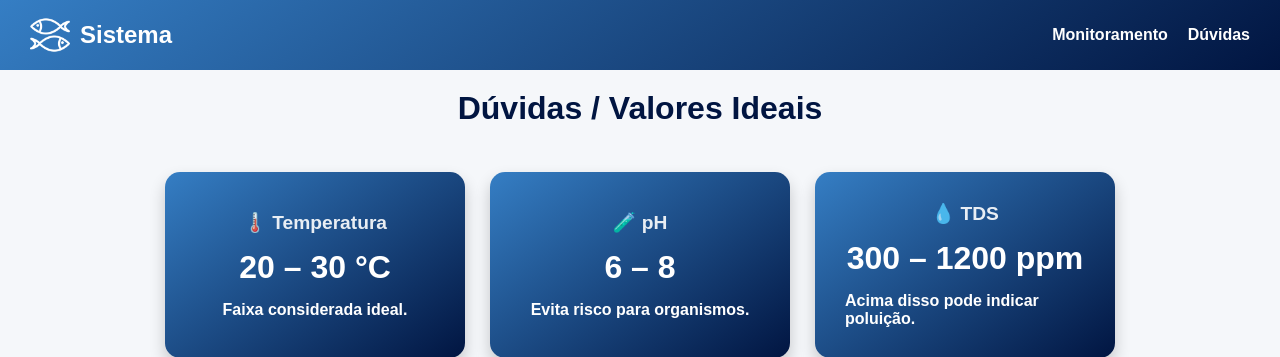
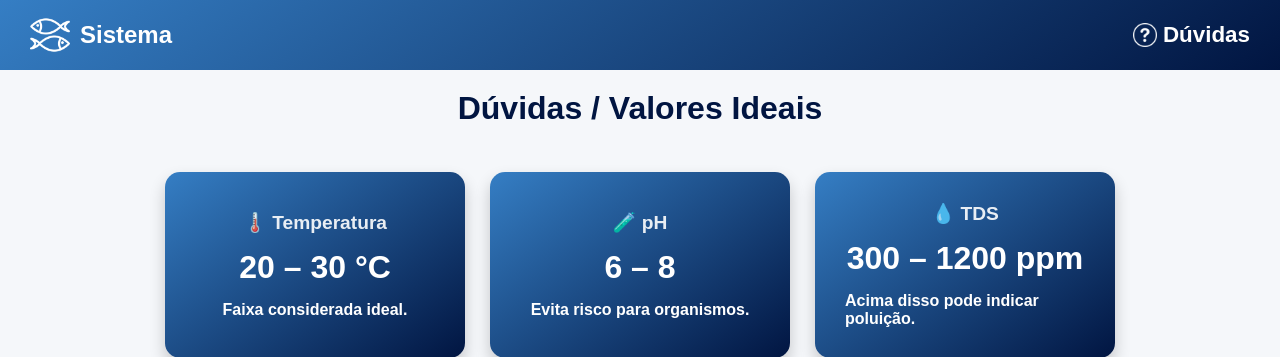
Before and after one commit to viniciucosmos/monitoramento-agua-django, a Django app: page /monitoramento/duvidas/ in a window 1280 px wide. Shown: the top 357 px of the page. Run offline with Django 5.2, Linux system fonts and the light colour scheme.

Commit message:
Ajustando Navbar

```diff
--- a/projeto/monitoramento/static/css/style.css
+++ b/projeto/monitoramento/static/css/style.css
@@ -12,6 +12,7 @@ body {
     color: #333;
 }
 
+
 .navbar {
     display: flex;
     justify-content: space-between;
@@ -22,29 +23,53 @@ body {
     position: sticky;
     top: 0;
     z-index: 1000;
+     font-size: 1.4rem;
 }
 
 .navbar .logo {
-    font-size: 1.5rem;
     font-weight: bold;
+     transition: transform 0.3s ease; /* Define a animação */
+}
+.navbar .logo:hover{
+    transform: scale(1.1); /* Define o tamanho padrão */
+  transition: transform 0.3s ease; /* Define a animação */
+}
+
+.link-duvidas {
+    display: flex;
+    align-items: center;
+    gap: 6px;             /* espaço entre ícone e texto */
+    text-decoration: none; /* remove sublinhado */
+    color: inherit;        /* mantém cor do texto da navbar */
+    font-weight: 500;
+      transition: transform 0.3s ease; /* Define a animação */
+
+}
+
+.link-duvidas .icon {
+    width: 24px;   /* tamanho do ícone */
+    height: 24px;
+    object-fit: contain;
 }
 
 .nav-links {
     list-style: none;
     display: flex;
     gap: 20px;
+    transition: transform 0.3s ease; /* Define a animação */
 }
 
-.nav-links a {
+.nav-links:hover{
+ transform: scale(1.1); /* Define o tamanho padrão */
+  transition: transform 0.3s ease; /* Define a animação */
+}
+
+.navbar a {
     text-decoration: none;
     color: white;
     font-weight: 500;
     transition: color 0.2s;
     font-weight: bold;
-}
-
-.nav-links a:hover {
-    color: #a8ffbf;
 }
 
 
@@ -98,8 +123,6 @@ h1 {
     transform: translateY(-5px);
     box-shadow: 0 12px 20px rgba(0, 0, 0, 0.3);
     background: linear-gradient(145deg, #1565af, #4a67a7);
-
-
 }
 
 .card .label {
@@ -120,7 +143,7 @@ background: linear-gradient(145deg, #e02929, #e24e4e);
 @media (max-width: 600px) {
     .nav-links {
         flex-direction: column;
-        gap: 15px;
+        gap: 20px;
     }
 }
 @media (max-width: 900px) {
--- a/projeto/monitoramento/templates/base.html
+++ b/projeto/monitoramento/templates/base.html
@@ -12,16 +12,24 @@
 <body>
 
     <!-- Navbar padrão para todas as páginas -->
-    <nav class="navbar">
-    <div class="logo">
+   <nav class="navbar">
+    <a href="{% url 'dashboard' %}" class="logo">
         <img src="{% static 'img/peixes_branco.png' %}" alt="Logo" class="logo-img">
         <span>Sistema</span>
-    </div>
-        <ul class="nav-links">
-            <li><a href="{% url 'dashboard' %}">Monitoramento</a></li>
-            <li><a href="{% url 'duvidas' %}">Dúvidas</a></li>
-        </ul>
-    </nav>
+    </a>
+
+   <ul class="nav-links">
+    <li>
+        <a href="{% url 'duvidas' %}" class="link-duvidas">
+            <img src="{% static 'img/duvida.png' %}" alt="Dúvidas" class="icon">
+            <span>Dúvidas</span>
+        </a>
+    </li>
+</ul>
+
+</nav>
+
+
 
     <!-- Conteúdo específico de cada página -->
     <main>
```
Also changed, not shown: projeto/monitoramento/static/img/duvida.png (added).
